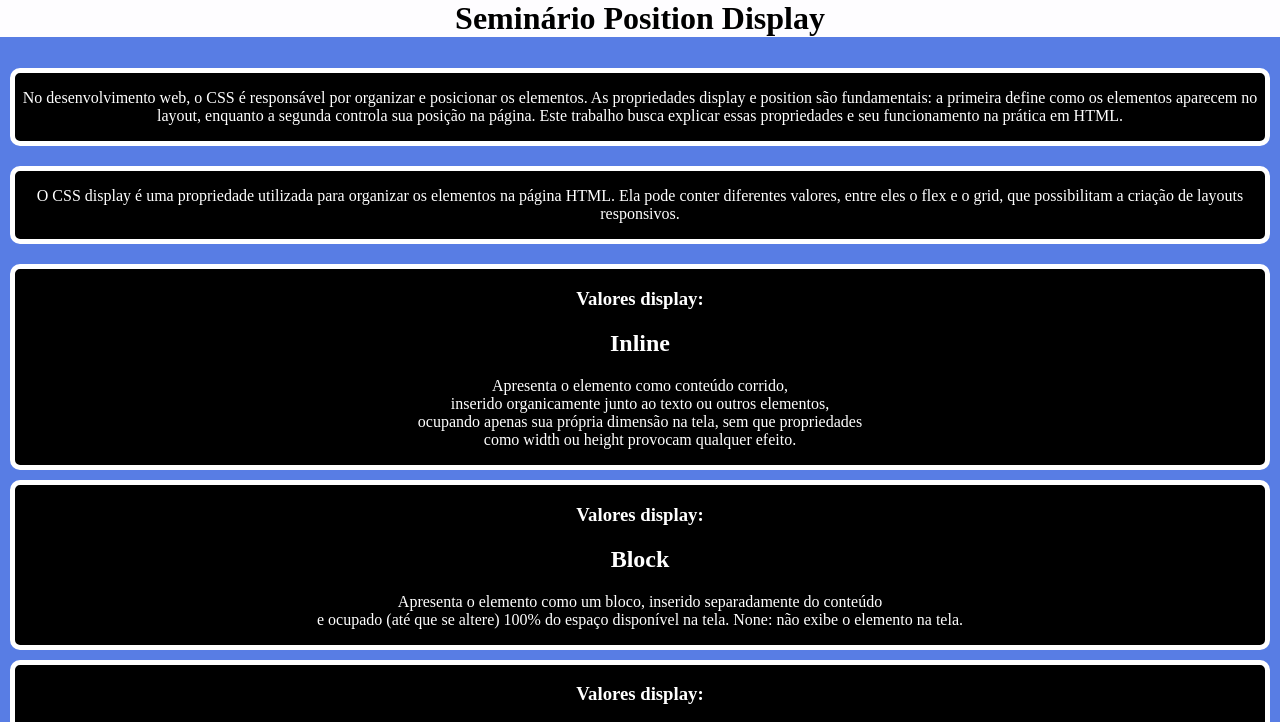
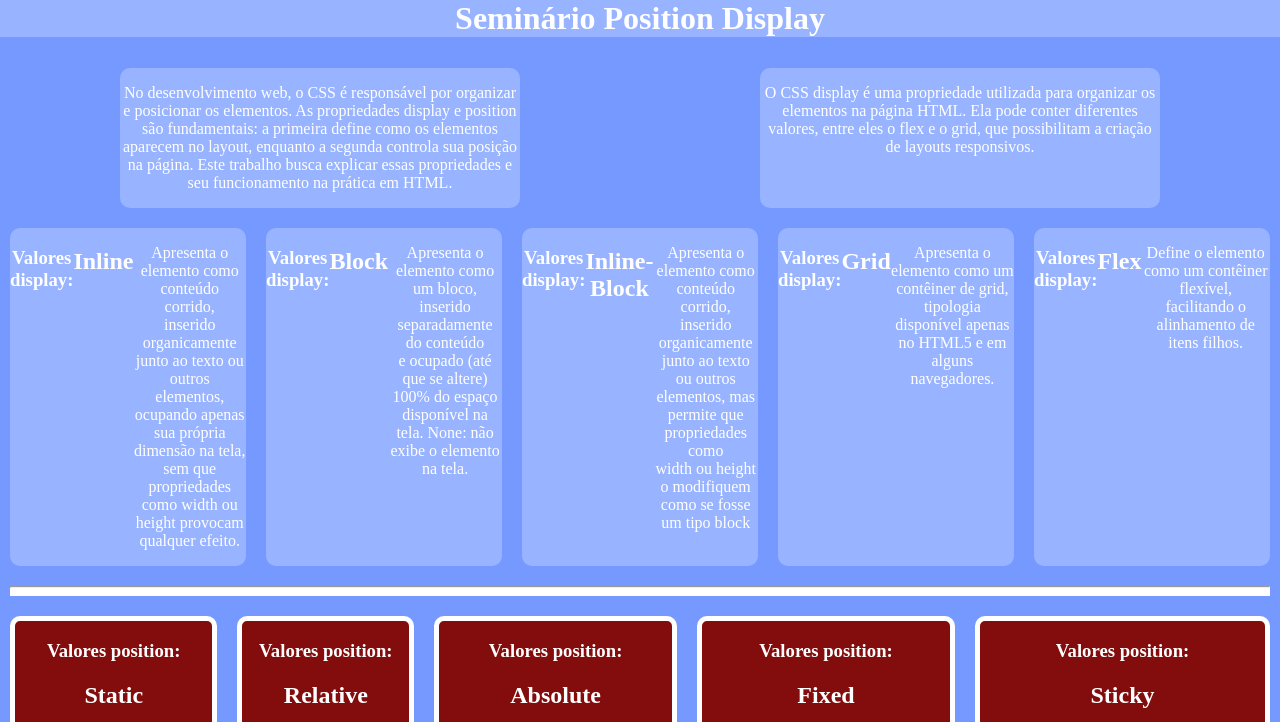
Before and after one commit to juana-franciscao/Semin-rio_position_display, a plain HTML site: page index.html in a window 1280 px wide. Shown: the top 722 px of the page. Drawn offline with Linux system fonts and the light colour scheme.

Commit message:
up - adicionei cores e mudei posições

```diff
--- a/index.html
+++ b/index.html
@@ -17,11 +17,13 @@
     <main>
         <div class="pesquisa">
             <div class="conceito">
+
                 <p>No desenvolvimento web, o CSS é responsável por organizar e posicionar os elementos. As propriedades
                     display e position são fundamentais: a primeira define como os elementos aparecem no layout,
                     enquanto a segunda controla sua posição na página. Este trabalho busca explicar essas propriedades e
                     seu funcionamento na prática em HTML.
                 </p>
+
             </div>
 
             <div class="conceito">
@@ -33,6 +35,7 @@
             </div>
         </div>
 
+        <div class="flex">
         <div class="conceito">
             <h3> Valores display: <h2>Inline</h2>
             </h3>
@@ -90,11 +93,12 @@
 
             </p>
         </div>
+</div>
 
         <div class="hr">
             <hr>
         </div>
-
+        <div class="FLEX">
         <div class="conceito_position">
             <h3> Valores position: <h2>Static</h2>
             </h3>
@@ -173,6 +177,7 @@
 
 
             </p>
+        </div>
         </div>
 
         <div class="hr"></div>
--- a/style.css
+++ b/style.css
@@ -1,28 +1,47 @@
 body {
     margin: 0;
-    background-color: rgb(88, 125, 228);
+    background-color: rgb(117, 153, 255);
     text-align: center;
+    color: rgb(255, 255, 255);
 }
 
 header {
     font-family: 'Times New Roman', Times, serif;
     text-align: center;
-    background-color: rgb(254, 253, 255);
+    background-color: rgb(152, 179, 255);
 }
 
 .pesquisa {
     display: flex;
     justify-content: space-around;
     flex-wrap: wrap;
+
+
+}
+.conceito1{
+
+     margin: 10px;
+    background-color: rgb(152, 179, 255);
+    color: rgb(255, 255, 255);
+    border: 10px rgb(255, 255, 255);
+    text-align: center;
+    border-radius: 10px;
+    width: 400px;
+
 }
 
+
+
 .conceito {
-    margin: 10px;
-    background-color: black;
-    color: white;
-    border: 5px solid white;
+    display: flex;
+     margin: 10px;
+    background-color: rgb(152, 179, 255);
+    color: rgb(255, 255, 255);
+    border: 5px rgb(255, 255, 255);
     text-align: center;
     border-radius: 10px;
+    width: 400px;
+
 }
 
 .conceito_position{
@@ -63,3 +82,7 @@ header {
 #exemplo_display_inline p{
     display: inline;
 }
+
+.flex{
+    display: flex;
+}
```
